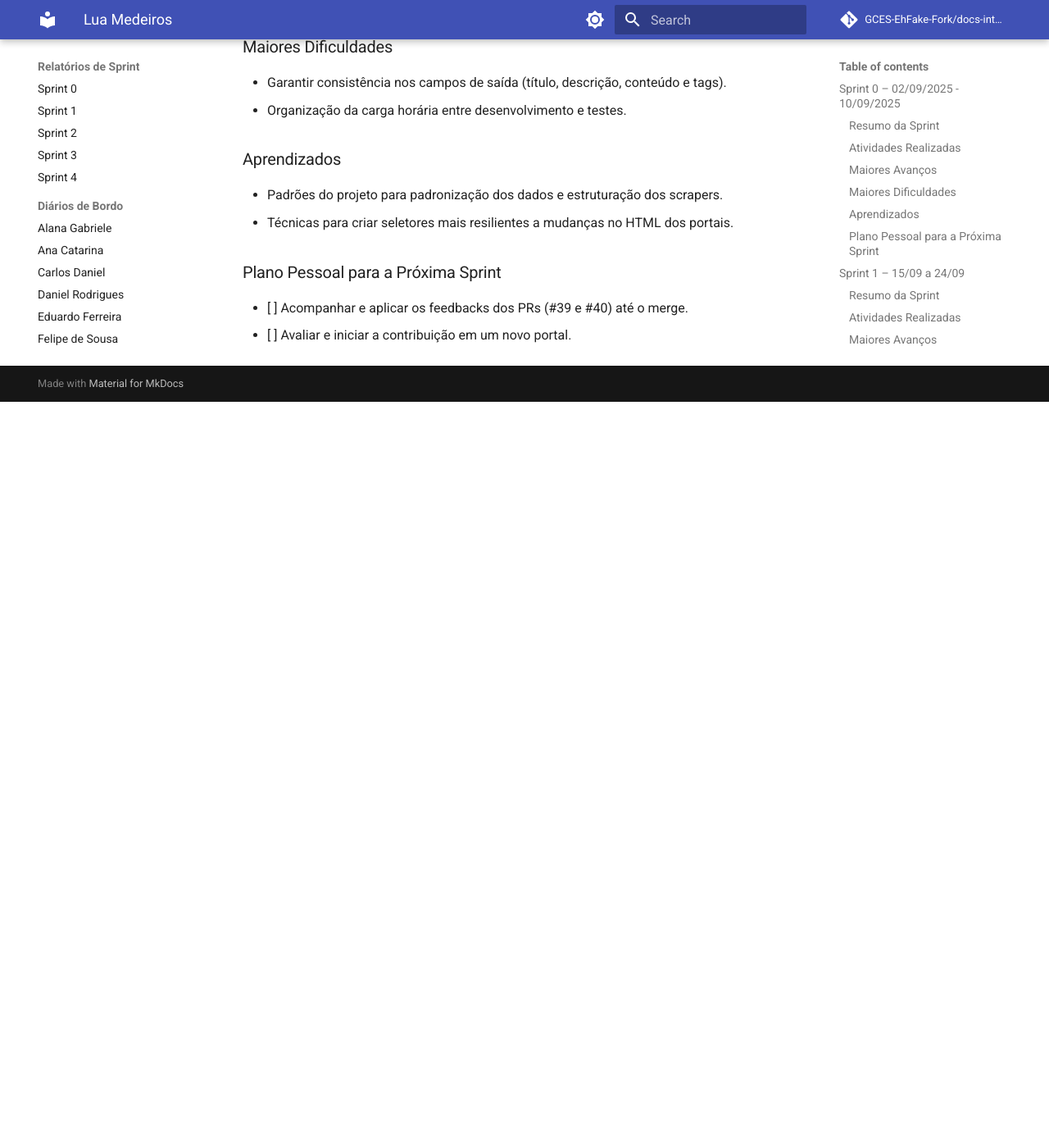
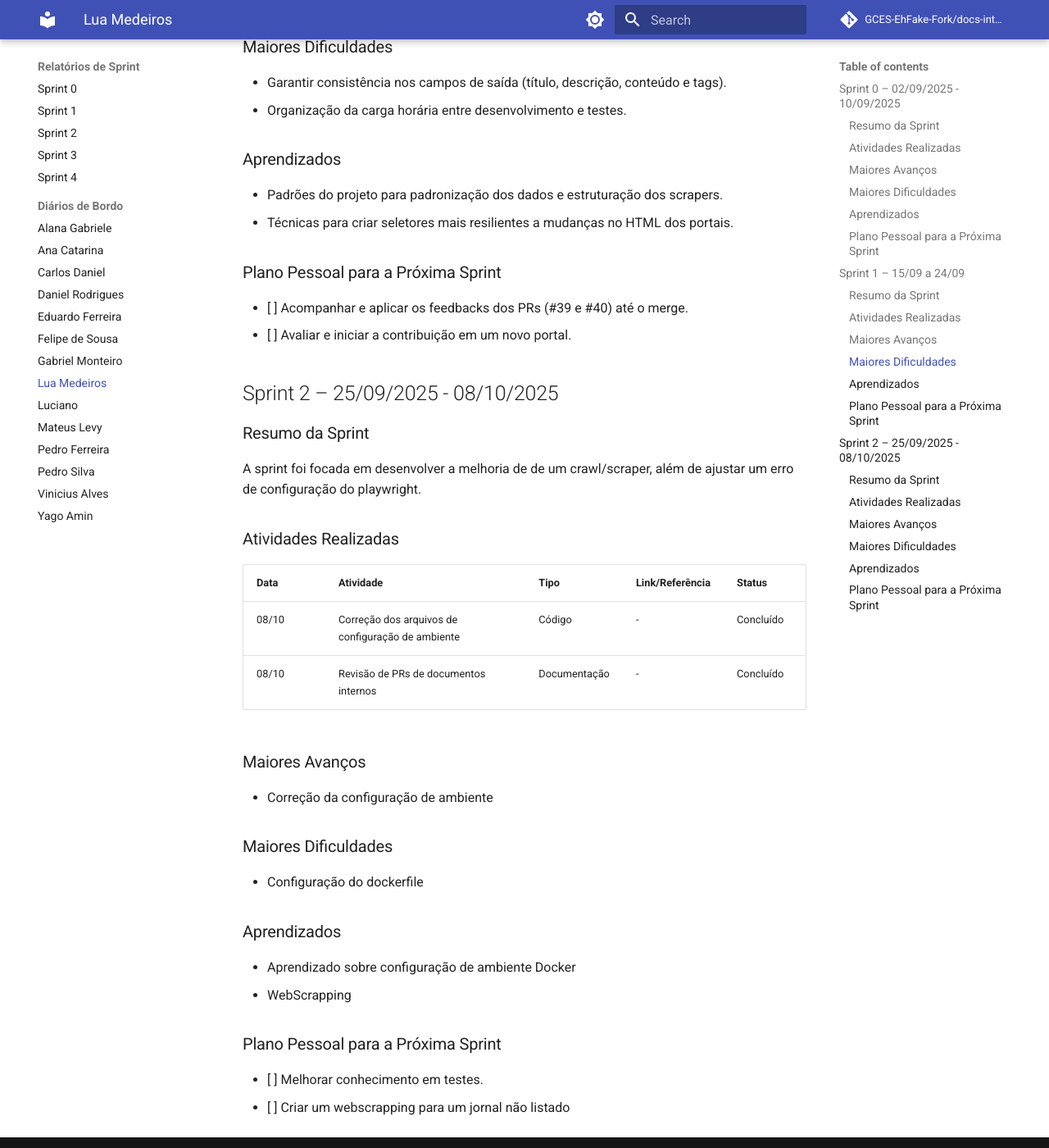
Before and after one commit to GCES-EhFake-Fork/docs-interno, an MkDocs documentation site: the page built from docs/diarios/diarioLua.md, in a window 1280 px wide and 1400 px high, scrolled down 2949 px. Shown: the whole window at 82% size. Built offline with MkDocs 1.6.1 and Material for MkDocs 9.7.7, drawn with Linux system fonts in a browser that asks for light colours; comment, search, counter and statistics services are not loaded; before the commit the page ends 3439 px from its top, so only the background shows below that.

Commit message:
Update diarioLua.md

```diff
--- a/docs/diarios/diarioLua.md
+++ b/docs/diarios/diarioLua.md
@@ -83,3 +83,34 @@ O principal objetivo desta sprint foi desenvolver os scrapers dos portais **Bras
 
 - [ ] Acompanhar e aplicar os feedbacks dos PRs (#39 e #40) até o merge.
 - [ ] Avaliar e iniciar a contribuição em um novo portal.
+
+## Sprint 2 – 25/09/2025 - 08/10/2025
+
+### Resumo da Sprint
+
+A sprint foi focada em desenvolver a melhoria de de um crawl/scraper, além de ajustar um erro de configuração do playwright.
+
+### Atividades Realizadas
+
+| Data  | Atividade                   | Tipo    | Link/Referência | Status    |
+| ----- | --------------------------- | ------- | --------------- | --------- |
+| 08/10 | Correção dos arquivos de configuração de ambiente    | Código | - | Concluído |
+| 08/10 | Revisão de PRs de documentos internos    | Documentação | - | Concluído |
+
+### Maiores Avanços
+
+* Correção da configuração de ambiente
+
+### Maiores Dificuldades
+
+* Configuração do dockerfile
+
+### Aprendizados
+
+* Aprendizado sobre configuração de ambiente Docker
+* WebScrapping
+
+### Plano Pessoal para a Próxima Sprint
+
+* [ ] Melhorar conhecimento em testes.
+* [ ] Criar um webscrapping para um jornal não listado
```
